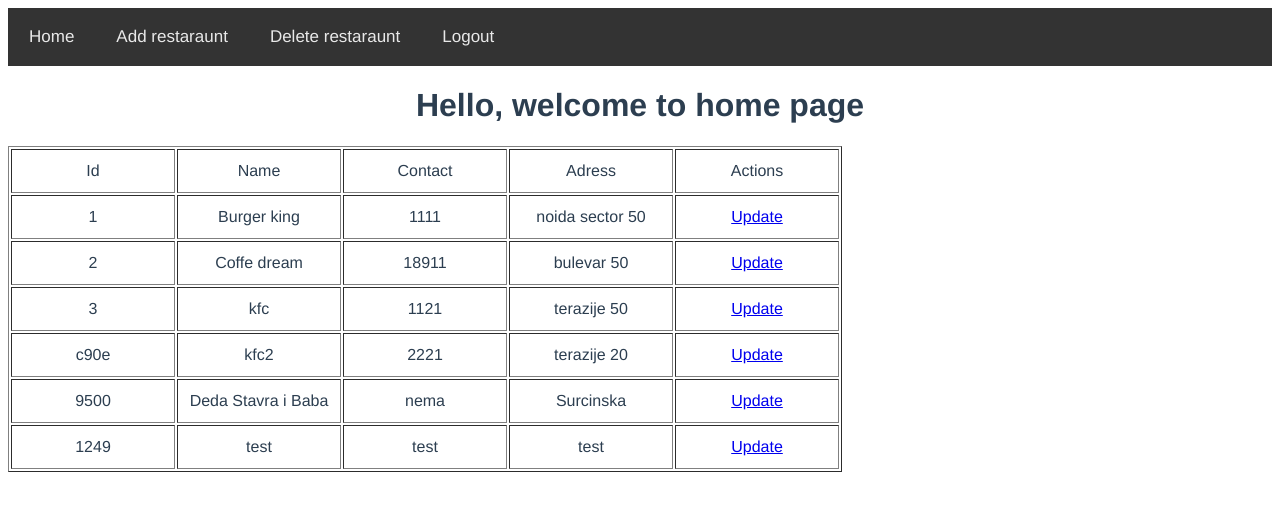
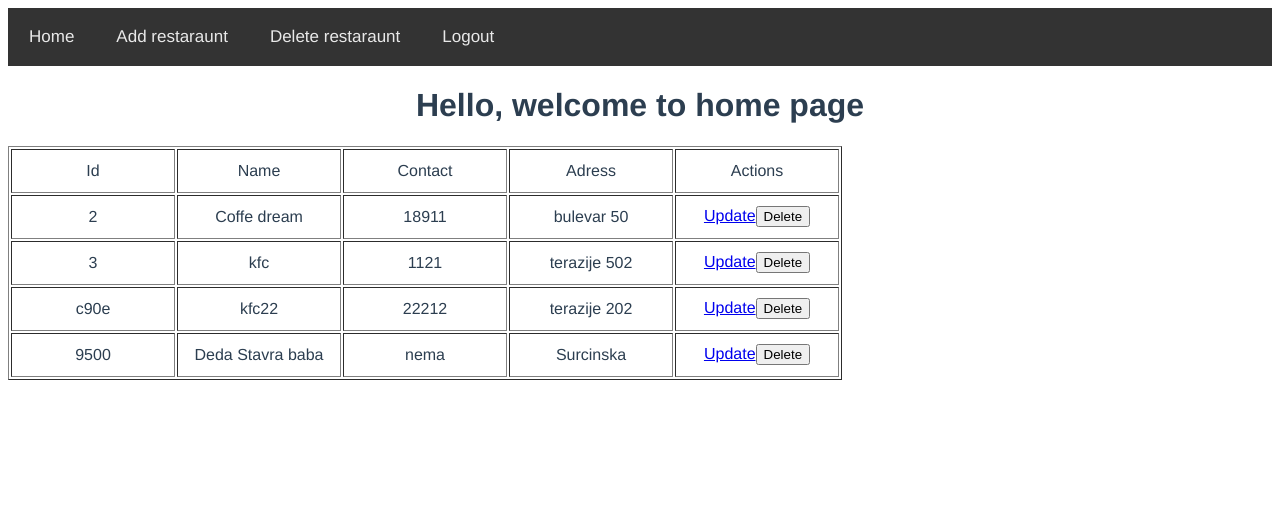
Before and after one commit to borisac/resto-project, a Vue app: page /#/ in a window 1280 px wide. Shown: the top 508 px of the page. Built offline with nearby package versions, Linux system fonts and the light colour scheme; data requests are answered from the project's data file; sample sign-in values are in the browser's storage.

Commit message:
delete function implementation

```diff
--- a/src/assets/db.json
+++ b/src/assets/db.json
@@ -102,40 +102,28 @@
   ],
   "restaurants": [
     {
-      "id": 1,
-      "name": "Burger king",
-      "contact": 1111,
-      "adress": "noida sector 50"
+      "name": "Coffe dream",
+      "contact": 18911,
+      "adress": "bulevar 50",
+      "id": "2"
     },
     {
-      "id": 2,
-      "name": "Coffe dream",
-      "contact": 18911,
-      "adress": "bulevar 50"
+      "name": "kfc",
+      "contact": 1121,
+      "adress": "terazije 502",
+      "id": "3"
     },
     {
-      "id": 3,
-      "name": "kfc",
-      "contact": 1121,
-      "adress": "terazije 50"
+      "name": "kfc22",
+      "contact": "22212",
+      "adress": "terazije 202",
+      "id": "c90e"
     },
     {
-      "id": "c90e",
-      "name": "kfc2",
-      "contact": 2221,
-      "adress": "terazije 20"
-    },
-    {
-      "name": "Deda Stavra i Baba",
+      "name": "Deda Stavra baba",
       "contact": "nema",
       "adress": "Surcinska",
       "id": "9500"
-    },
-    {
-      "id": "1249",
-      "name": "test",
-      "contact": "test",
-      "adress": "test"
     }
   ]
 }
--- a/src/components/Home.vue
+++ b/src/components/Home.vue
@@ -14,7 +14,7 @@
             <td>{{item.name}}</td>
             <td>{{item.contact}}</td>
             <td>{{item.adress}}</td>
-            <td><router-link :to="'/update/' + item.id">Update</router-link></td>
+            <td><router-link :to="'/update/' + item.id">Update</router-link><button v-on:click="deleteRestourant(item.id)">Delete</button></td>
         </tr>
      </table>
 </template>
@@ -34,9 +34,23 @@ export default {
             restaurant:[],
     }
     },
-    async mounted(){
+    mounted(){
 
-         let user= localStorage.getItem('user-info');
+        this.loadData();
+    },
+
+    methods:{
+        async deleteRestourant(id){
+            let result =await axios.delete("http://localhost:3000/restaurants/"+id);
+            console.warn("deleting:",id)
+            console.warn(result);
+             if(result.status==200){
+                this.loadData();
+        }
+        },
+
+        async loadData(){
+              let user= localStorage.getItem('user-info');
          if(!user){
             this.$router.push({name:'SignUp'});
          }
@@ -44,7 +58,8 @@ export default {
           let result =await axios.get("http://localhost:3000/restaurants");
           console.warn(result)
           this.restaurant=result.data;
-    },
+        }
+    }
 }
 </script>
 
--- a/src/components/Update.vue
+++ b/src/components/Update.vue
@@ -53,7 +53,7 @@ export default {
             adress: this.restaurant.adress,
         });
          console.warn("result" , result);
-        if(result.status==201){
+        if(result.status==200){
                 this.$router.push({name:'Home'});
         }
 
```
